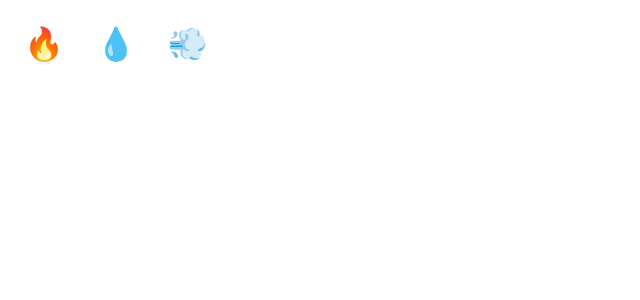
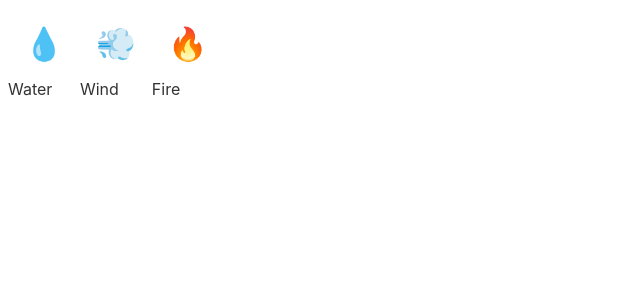
Before and after one commit to brennop/elemental-emojis, a Svelte app: page / in a window 1280 px wide. Shown: the top 300 px of the page, without its empty margins (0-640 px from the left). Built offline with nearby package versions, Linux system fonts and the light colour scheme.

Commit message:
⭐ agora o insert funciona

```diff
--- a/src/components/Element.svelte
+++ b/src/components/Element.svelte
@@ -2,6 +2,7 @@
   import { draggable } from "../actions/draggable";
   import { source } from "../store/source";
   import { recipes } from "../data/recipes";
+  import { elements as names } from "../data/elements";
   import { element } from "svelte/internal";
   import { elements } from "../store/elements";
   export let value;
@@ -27,9 +28,9 @@
   function handleDrop(event) {
     event.preventDefault();
     const source = event.dataTransfer.getData("text/plain");
-    const recipe = recipes
-      .filter((recipe) => recipe.inputs.includes(source))
-      .find((recipe) => recipe.inputs.includes(value));
+    const recipe = recipes.find(
+      ({ inputs }) => JSON.stringify(inputs) === JSON.stringify([source, value])
+    );
 
     if (recipe) {
       elements.update(($elements) => insert($elements, recipe.output));
@@ -46,7 +47,7 @@
 </script>
 
 <style>
-  div {
+  .item {
     font-size: 2em;
     cursor: default;
     -webkit-touch-callout: none;
@@ -60,7 +61,9 @@
   }
 </style>
 
+<div>
   <div
+    class="item"
     draggable={true}
     on:drag={handleDragMove}
     on:dragstart={handleDragStart}
@@ -69,3 +72,5 @@
     on:dragover={handleDragOver}>
     {value}
   </div>
+  <span>{names.find((element) => element.item === value)?.name}</span>
+</div>
--- /dev/null
+++ b/src/data/elements.js
@@ -0,0 +1,7 @@
+export const elements = [
+  { item: "💧", name: "Water" },
+  { item: "🔥", name: "Fire" },
+  { item: "💨", name: "Wind" },
+  { item: "🌊", name: "Wave" },
+  { item: "🚿", name: "Shower" },
+];
--- a/src/data/recipes.js
+++ b/src/data/recipes.js
@@ -1 +1,4 @@
-export const recipes = [{ inputs: ["💧", "💧"], output: "🌊" }];
+export const recipes = [
+  { inputs: ["💧", "💨"], output: "🌊" },
+  { inputs: ["💧", "💧"], output: "🚿" },
+];
--- a/src/store/elements.js
+++ b/src/store/elements.js
@@ -1,3 +1,3 @@
 import { writable } from "svelte/store";
 
-export const elements = writable(["🔥", "💧", "💨"]);
+export const elements = writable(["💧", "💨", "🔥"]);
```
Lines whose indentation alone changed are shown as unchanged.
